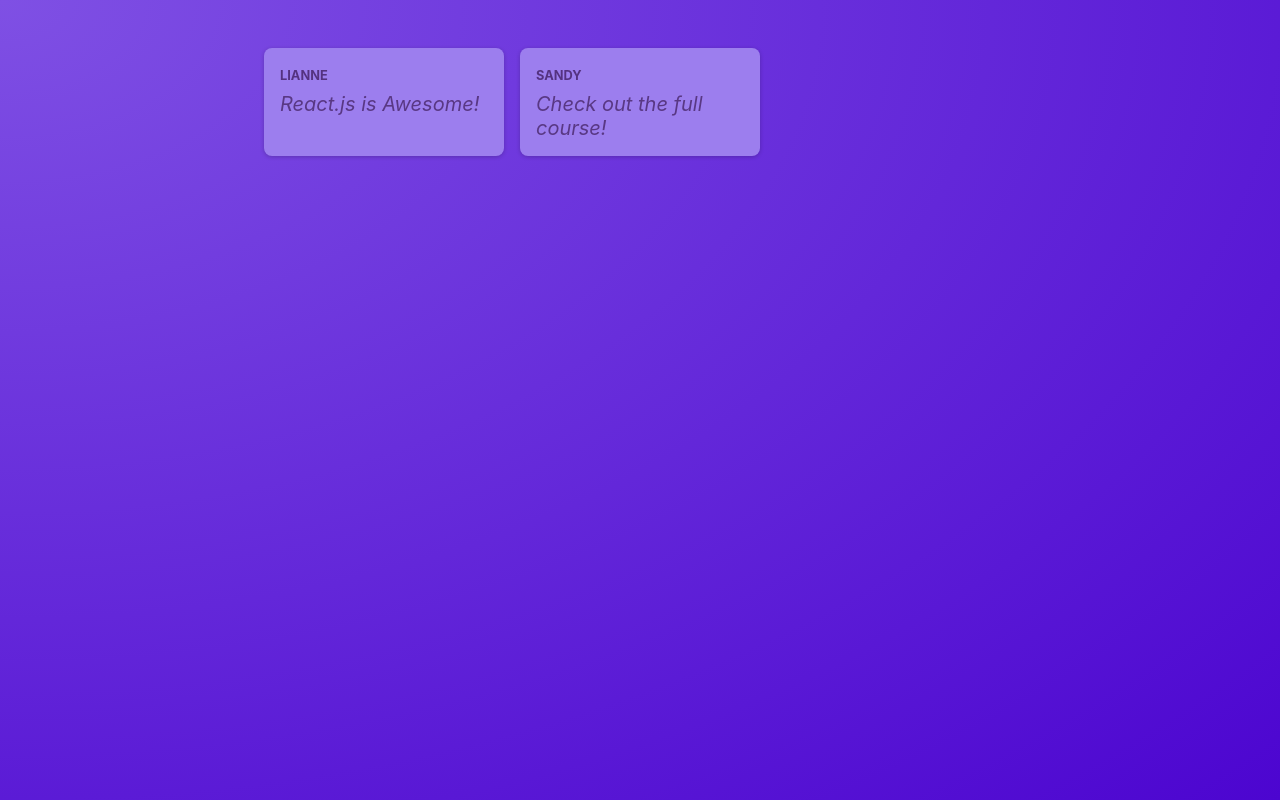
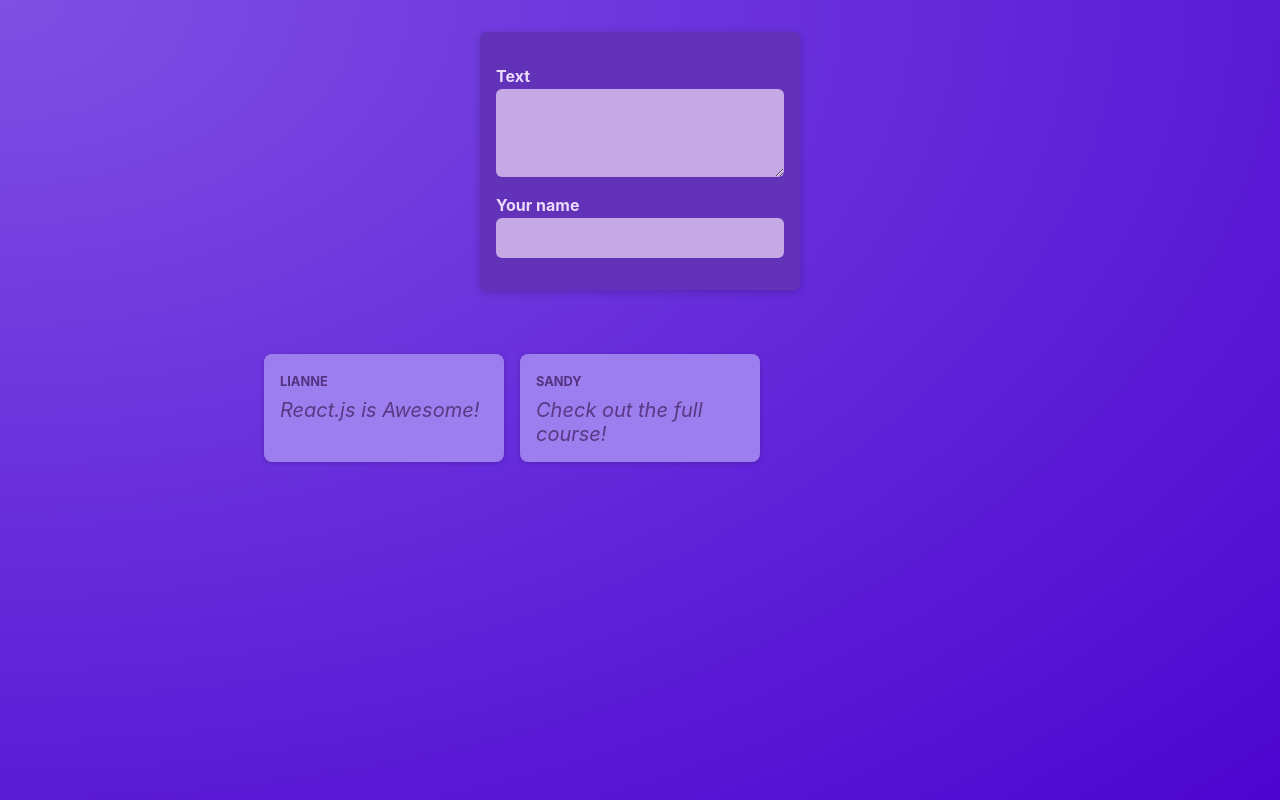
Before and after one commit to lgabriel20/nextjs-udemy, a React (Vite) app: page / in a window 1280 px wide. Built offline with nearby package versions, Linux system fonts and the light colour scheme.

Commit message:
State features

```diff
--- /dev/null
+++ b/src/components/NewPost.jsx
@@ -0,0 +1,27 @@
+import { useState } from 'react';
+
+import classes from './NewPost.module.css';
+
+function NewPost() {
+  const [ enteredBody, setEnteredBody ] = useState('');
+
+  function changeBodyHandler(event) {
+    setEnteredBody(event.target.value);
+  }
+
+  return (
+    <form className={classes.form}>
+      <p>
+        <label htmlFor="body">Text</label>
+        <textarea id="body" required rows={3} onChange={changeBodyHandler}/>
+      </p>
+      <p>{enteredBody}</p>
+      <p>
+        <label htmlFor="name">Your name</label>
+        <input type="text" id="name" required />
+      </p>
+    </form>
+  );
+}
+
+export default NewPost;
--- /dev/null
+++ b/src/components/NewPost.module.css
@@ -0,0 +1,55 @@
+.form {
+  background-color: #6233b9;
+  padding: 1rem;
+  width: 20rem;
+  margin: 2rem auto;
+  border-radius: 6px;
+  box-shadow: 0 2px 8px rgba(0, 0, 0, 0.2);
+}
+
+.form label {
+  display: block;
+  margin-bottom: 0.05rem;
+  color: #eadbfb;
+  font-weight: bold;
+}
+
+.form input,
+.form textarea {
+  display: block;
+  width: 100%;
+  font: inherit;
+  padding: 0.5rem;
+  border-radius: 6px;
+  border: none;
+  background-color: #c4a9e4;
+  color: #28262c;
+}
+
+.actions {
+  display: flex;
+  justify-content: flex-end;
+  gap: 0.5rem;
+}
+
+.actions button {
+  cursor: pointer;
+  font: inherit;
+  padding: 0.5rem 1.5rem;
+  border: none;
+  border-radius: 4px;
+  background-color: #34036c;
+  color: #e5d5f7;
+}
+
+.actions button:hover {
+  background-color: #23014a;
+}
+
+.actions button[type='button'] {
+  background-color: transparent;
+}
+
+.actions button[type='button']:hover {
+  color: #d1bee6;
+}
--- a/src/components/PostsList.jsx
+++ b/src/components/PostsList.jsx
@@ -1,12 +1,16 @@
 import Post from "./Post";
+import NewPost from "./NewPost";
 import classes from './PostsList.module.css'
 
 function PostsList(){
   return (
-  <ul className={classes.posts}>
-    <Post author="Lianne" body="React.js is Awesome!" />
-    <Post author="Sandy" body="Check out the full course!" />
-  </ul>
+    <>
+      <NewPost />
+      <ul className={classes.posts}>
+        <Post author="Lianne" body="React.js is Awesome!" />
+        <Post author="Sandy" body="Check out the full course!" />
+      </ul>
+    </>
   );
 }
 export default PostsList;
```
